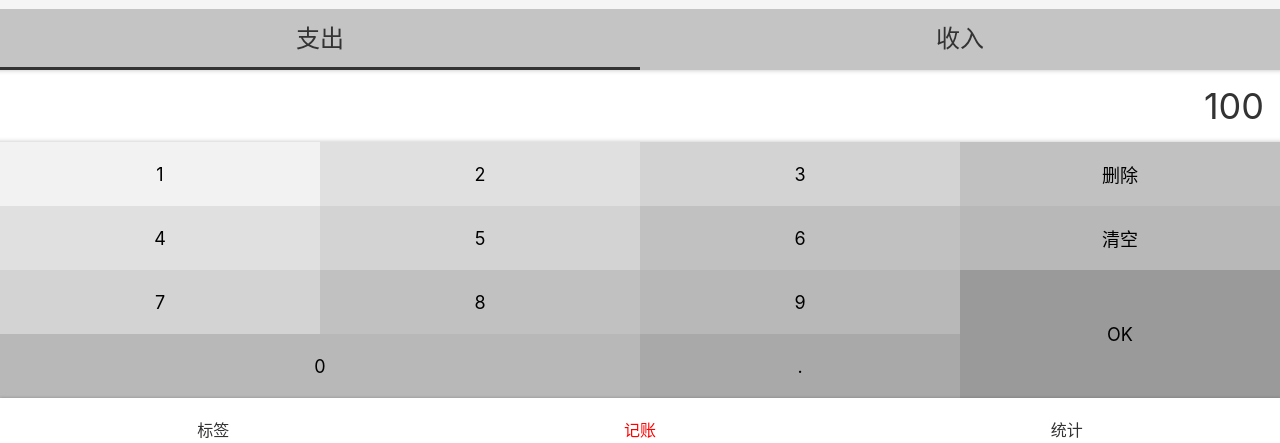
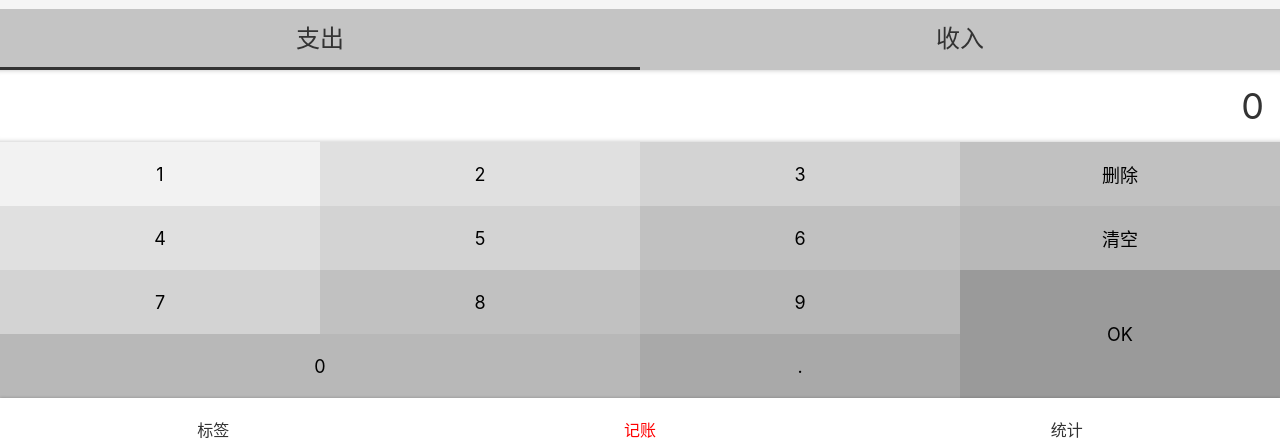
Before and after one commit to ygcedu/coinback-cash, a React app: page /#/money in a window 1280 px wide. Shown: the part 354-797 px from the top of the page. Built offline with nearby package versions, Linux system fonts and the light colour scheme; some icons are missing.

Commit message:
numberPad 功能 wip(work in progress)

```diff
--- a/src/views/Money.tsx
+++ b/src/views/Money.tsx
@@ -17,25 +17,7 @@ function Money() {
       <TagsSection/>
       <NoteSection/>
       <CategorySection/>
-      <NumberPadSection>
-        <div className="output">100</div>
-        <div className="pad clearfix">
-          <button>1</button>
-          <button>2</button>
-          <button>3</button>
-          <button>删除</button>
-          <button>4</button>
-          <button>5</button>
-          <button>6</button>
-          <button>清空</button>
-          <button>7</button>
-          <button>8</button>
-          <button>9</button>
-          <button className="ok">OK</button>
-          <button className="zero">0</button>
-          <button className="dot">.</button>
-        </div>
-      </NumberPadSection>
+      <NumberPadSection/>
     </MyLayout>
   );
 }
--- a/src/views/Money/CategorySection.tsx
+++ b/src/views/Money/CategorySection.tsx
@@ -37,7 +37,7 @@ const CategorySection: React.FC = () => {
     <Wrapper>
       <ul>
         {categoryList.map(c =>
-          <li className={category === c ? 'selected' : ''}
+          <li key={c} className={category === c ? 'selected' : ''}
               onClick={() => setCategory(c)}>
             {categoryMap[c]}
           </li>
--- a/src/views/Money/NumberPadSection.tsx
+++ b/src/views/Money/NumberPadSection.tsx
@@ -1,6 +1,7 @@
 import styled from 'styled-components';
+import React, {useState} from 'react';
 
-const NumberPadSection = styled.section`
+const Wrapper = styled.section`
   display: flex;
   flex-direction: column;
 
@@ -70,4 +71,64 @@ const NumberPadSection = styled.section`
   }
 `;
 
+const NumberPadSection: React.FC = () => {
+  const [output, setOutput] = useState('0');
+  const onClickButtonWrapper = (e: React.MouseEvent) => {
+    const text = (e.target as HTMLButtonElement).textContent;
+    console.log(text);
+    if (text === null) {return;}
+    switch (text) {
+      case '0':
+      case '1':
+      case '2':
+      case '3':
+      case '4':
+      case '5':
+      case '6':
+      case '7':
+      case '8':
+      case '9':
+      case '.':
+        if (output === '0') {
+          setOutput(text);
+        } else {
+          setOutput(output + text);
+        }
+        break;
+      case '删除':
+        console.log('删除');
+        break;
+      case '清空':
+        console.log('清空');
+        break;
+      case 'OK':
+        console.log('确认');
+        break;
+    }
+  };
+
+  return (
+    <Wrapper>
+      <div className="output">
+        {output}
+      </div>
+      <div className="pad clearfix" onClick={onClickButtonWrapper}>
+        <button>1</button>
+        <button>2</button>
+        <button>3</button>
+        <button>删除</button>
+        <button>4</button>
+        <button>5</button>
+        <button>6</button>
+        <button>清空</button>
+        <button>7</button>
+        <button>8</button>
+        <button>9</button>
+        <button className="ok">OK</button>
+        <button className="zero">0</button>
+        <button className="dot">.</button>
+      </div>
+    </Wrapper>
+  );
+};
 export {NumberPadSection};
```
